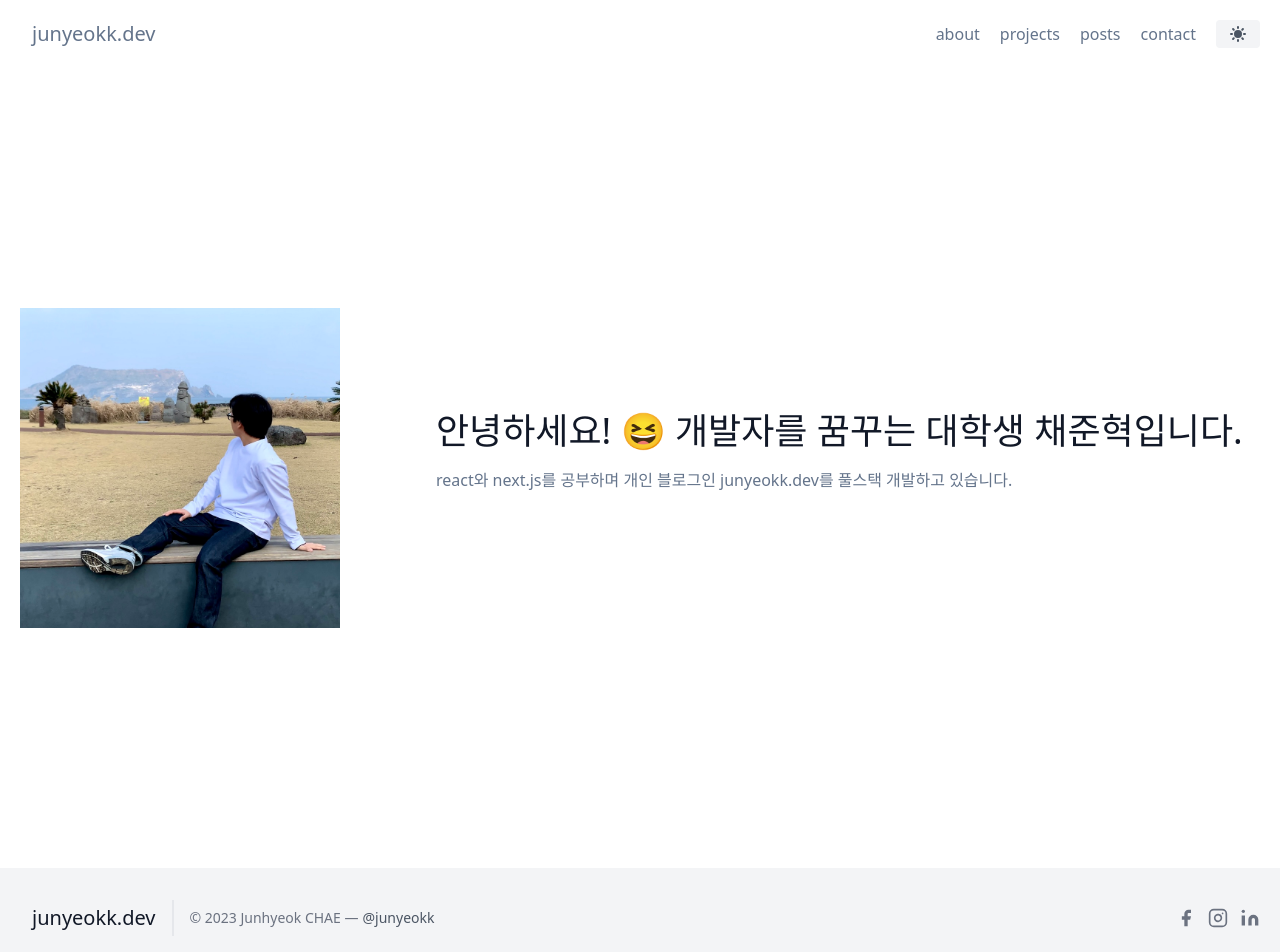
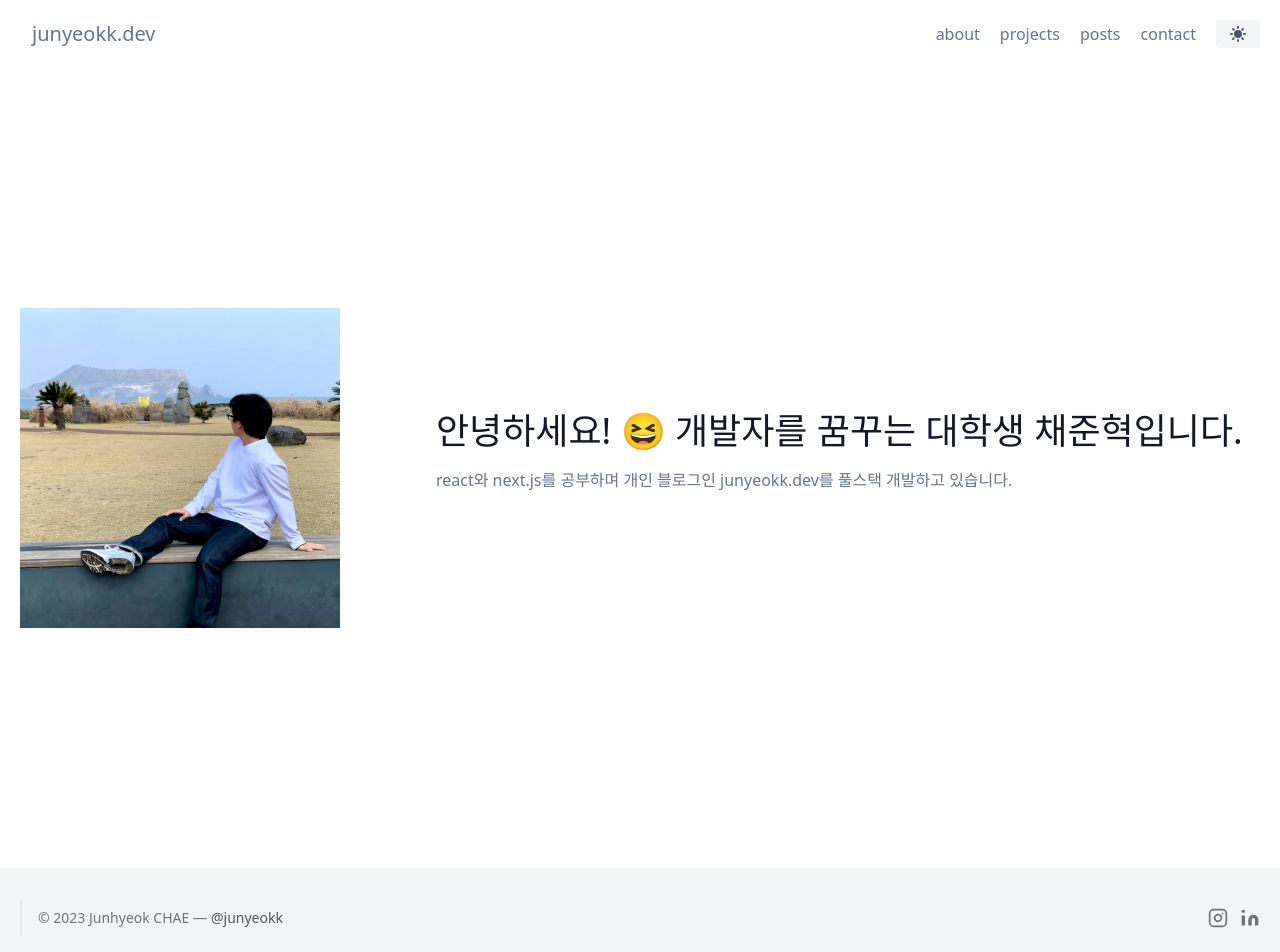
Before and after one commit to junyeokk/junyeokk.dev, a Next.js app: page / in a window 1280 px wide. Shown: the top 952 px of the page. Built offline with nearby package versions, Linux system fonts and the light colour scheme.

Commit message:
refactor: footer 불필요한 요소 삭제

```diff
--- a/components/footer.js
+++ b/components/footer.js
@@ -3,33 +3,52 @@ export default function Footer() {
     <>
       <footer className="text-gray-600 body-font">
         <div className="container px-5 py-8 mx-auto flex items-center sm:flex-row flex-col">
-                    <a className="flex title-font font-medium items-center md:justify-start justify-center text-gray-900">
-                        <span className="ml-3 text-xl">junyeokk.dev</span>
+          <div className="text-sm text-gray-500 sm:pl-4 sm:border-l-2 sm:border-gray-200 sm:py-2 sm:mt-0 mt-4">
+            © 2023 Junhyeok CHAE —
+            <a
+              href="https://github.com/junyeokk"
+              className="text-gray-600 ml-1"
+              rel="noopener noreferrer"
+              target="_blank"
+            >
+              @junyeokk
             </a>
-                    <div className="text-sm text-gray-500 sm:ml-4 sm:pl-4 sm:border-l-2 sm:border-gray-200 sm:py-2 sm:mt-0 mt-4">©
-                        2023 Junhyeok CHAE —
-                        <a href="https://github.com/junyeokk" className="text-gray-600 ml-1" rel="noopener noreferrer"
-                           target="_blank">@junyeokk</a>
           </div>
           <span className="inline-flex sm:ml-auto sm:mt-0 mt-4 justify-center sm:justify-start">
-                      <a className="text-gray-500">
-                        <svg fill="currentColor" strokeLinecap="round" strokeLinejoin="round" strokeWidth="2" className="w-5 h-5"
-                             viewBox="0 0 24 24">
-                          <path d="M18 2h-3a5 5 0 00-5 5v3H7v4h3v8h4v-8h3l1-4h-4V7a1 1 0 011-1h3z"></path>
-                        </svg>
-                      </a>
-                      <a href="https://www.instagram.com/junyeokk_/" className="ml-3 text-gray-500">
-                        <svg fill="none" stroke="currentColor" strokeLinecap="round" strokeLinejoin="round" strokeWidth="2"
-                             className="w-5 h-5" viewBox="0 0 24 24">
+            <a
+              href="https://www.instagram.com/junyeokk_/"
+              className="ml-3 text-gray-500"
+            >
+              <svg
+                fill="none"
+                stroke="currentColor"
+                strokeLinecap="round"
+                strokeLinejoin="round"
+                strokeWidth="2"
+                className="w-5 h-5"
+                viewBox="0 0 24 24"
+              >
                 <rect width="20" height="20" x="2" y="2" rx="5" ry="5"></rect>
                 <path d="M16 11.37A4 4 0 1112.63 8 4 4 0 0116 11.37zm1.5-4.87h.01"></path>
               </svg>
             </a>
-                      <a href="https://www.linkedin.com/in/junhyeok-chae-b6b4ba185/" className="ml-3 text-gray-500">
-                        <svg fill="currentColor" stroke="currentColor" strokeLinecap="round" strokeLinejoin="round" strokeWidth="0"
-                             className="w-5 h-5" viewBox="0 0 24 24">
-                          <path stroke="none"
-                                d="M16 8a6 6 0 016 6v7h-4v-7a2 2 0 00-2-2 2 2 0 00-2 2v7h-4v-7a6 6 0 016-6zM2 9h4v12H2z"></path>
+            <a
+              href="https://www.linkedin.com/in/junhyeok-chae-b6b4ba185/"
+              className="ml-3 text-gray-500"
+            >
+              <svg
+                fill="currentColor"
+                stroke="currentColor"
+                strokeLinecap="round"
+                strokeLinejoin="round"
+                strokeWidth="0"
+                className="w-5 h-5"
+                viewBox="0 0 24 24"
+              >
+                <path
+                  stroke="none"
+                  d="M16 8a6 6 0 016 6v7h-4v-7a2 2 0 00-2-2 2 2 0 00-2 2v7h-4v-7a6 6 0 016-6zM2 9h4v12H2z"
+                ></path>
                 <circle cx="4" cy="4" r="2" stroke="none"></circle>
               </svg>
             </a>
```
Lines whose indentation alone changed are shown as unchanged.
